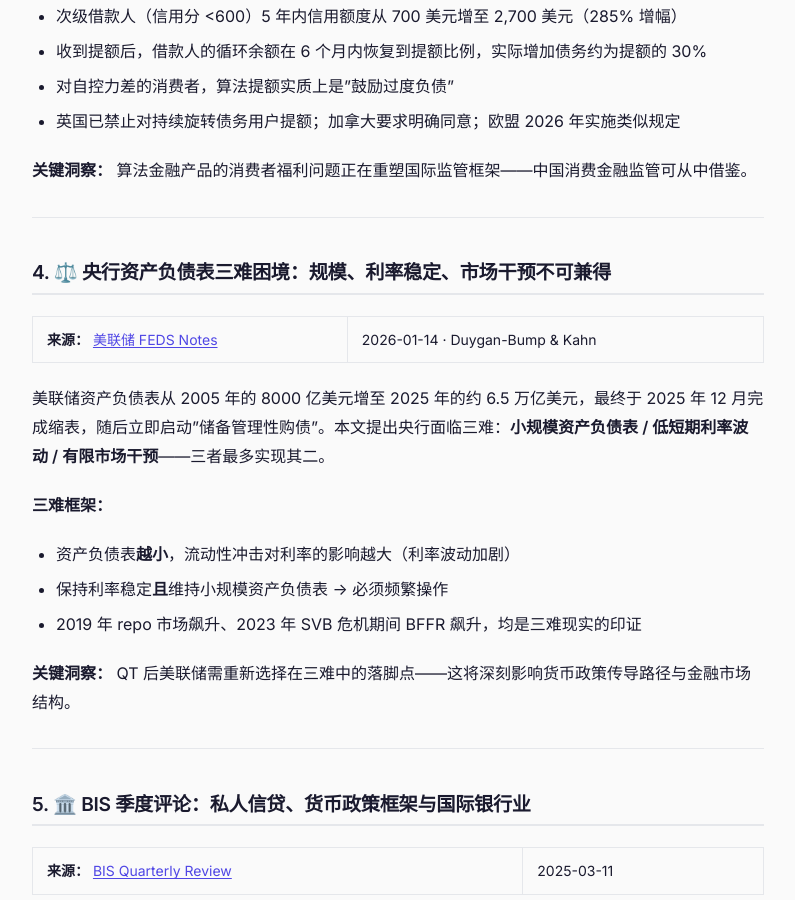
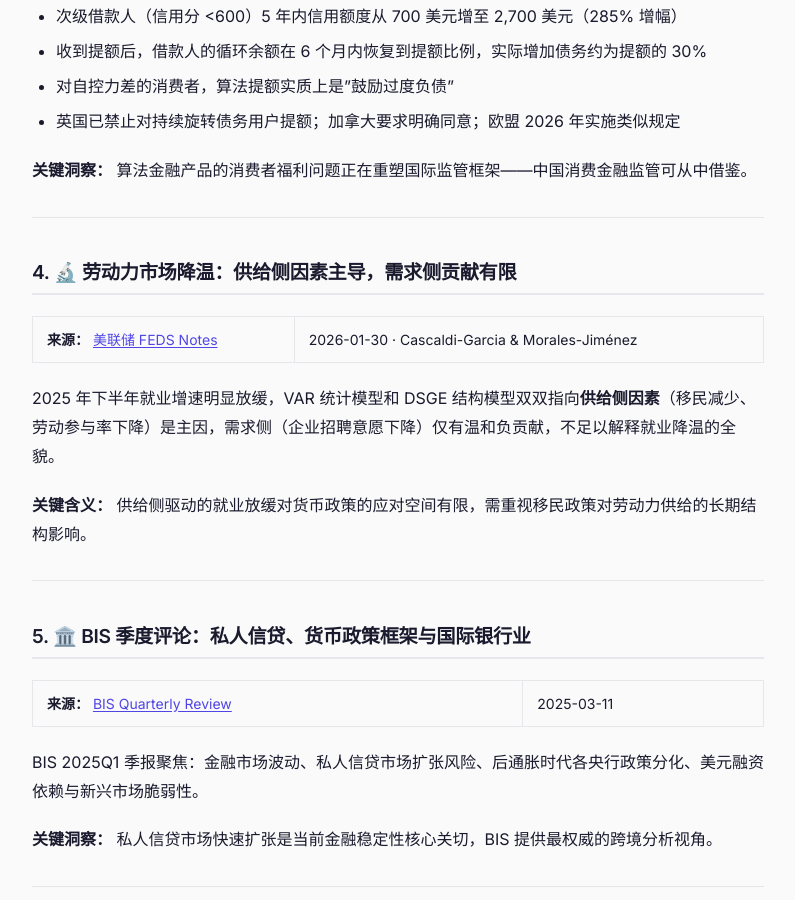
Before and after one commit to chengenbao/chengenbao.github.io, a Jekyll site: the page built from _reading_list/2026-03-01-finance.md, in a window 1280 px wide and 900 px high, scrolled down 1962 px. Shown: the whole window, without its empty margins (242-1037 px from the left). Built offline with Jekyll 4.4.1, drawn with Linux system fonts in a browser that asks for light colours; some of the changed text lies outside the part shown.

Commit message:
fix: replace 0301-finance article 4 with Labor Market article (move Trilemma to 0302)

```diff
--- a/_reading_list/2026-03-01-finance.md
+++ b/_reading_list/2026-03-01-finance.md
@@ -1,8 +1,8 @@
 ---
 layout: reading
-title: "财经精选 2026-03-01：贸易解体教训 / 银行家银行 / 信用卡算法扩额 / 央行资产负债表三难困境"
+title: "财经精选 2026-03-01：贸易解体教训 / 银行家银行 / 信用卡算法扩额 / 劳动力市场软化"
 category: finance
-tags: [Finance, Fed, 贸易政策, Brexit, 货币政策, 信用卡, 资产负债表]
+tags: [Finance, Fed, 贸易政策, Brexit, 货币政策, 信用卡, 劳动力市场]
 date: 2026-03-01
 ---
 
@@ -60,18 +60,13 @@ date: 2026-03-01
 
 ---
 
-## 4. ⚖️ 央行资产负债表三难困境：规模、利率稳定、市场干预不可兼得
+## 4. 🔬 劳动力市场降温：供给侧因素主导，需求侧贡献有限
 
-**来源：** [美联储 FEDS Notes](https://www.federalreserve.gov/econres/notes/feds-notes/the-central-bank-balance-sheet-trilemma-20260114.html) | 2026-01-14 · Duygan-Bump & Kahn
+**来源：** [美联储 FEDS Notes](https://www.federalreserve.gov/econres/notes/feds-notes/model-perspectives-on-supply-and-demand-factors-behind-a-soft-labor-market-20260130.html) | 2026-01-30 · Cascaldi-Garcia & Morales-Jiménez
 
-美联储资产负债表从 2005 年的 8000 亿美元增至 2025 年的约 6.5 万亿美元，最终于 2025 年 12 月完成缩表，随后立即启动"储备管理性购债"。本文提出央行面临三难：**小规模资产负债表 / 低短期利率波动 / 有限市场干预**——三者最多实现其二。
+2025 年下半年就业增速明显放缓，VAR 统计模型和 DSGE 结构模型双双指向**供给侧因素**（移民减少、劳动参与率下降）是主因，需求侧（企业招聘意愿下降）仅有温和负贡献，不足以解释就业降温的全貌。
 
-**三难框架：**
-- 资产负债表**越小**，流动性冲击对利率的影响越大（利率波动加剧）
-- 保持利率稳定**且**维持小规模资产负债表 → 必须频繁操作
-- 2019 年 repo 市场飙升、2023 年 SVB 危机期间 BFFR 飙升，均是三难现实的印证
-
-**关键洞察：** QT 后美联储需重新选择在三难中的落脚点——这将深刻影响货币政策传导路径与金融市场结构。
+**关键含义：** 供给侧驱动的就业放缓对货币政策的应对空间有限，需重视移民政策对劳动力供给的长期结构影响。
 
 ---
 
```
